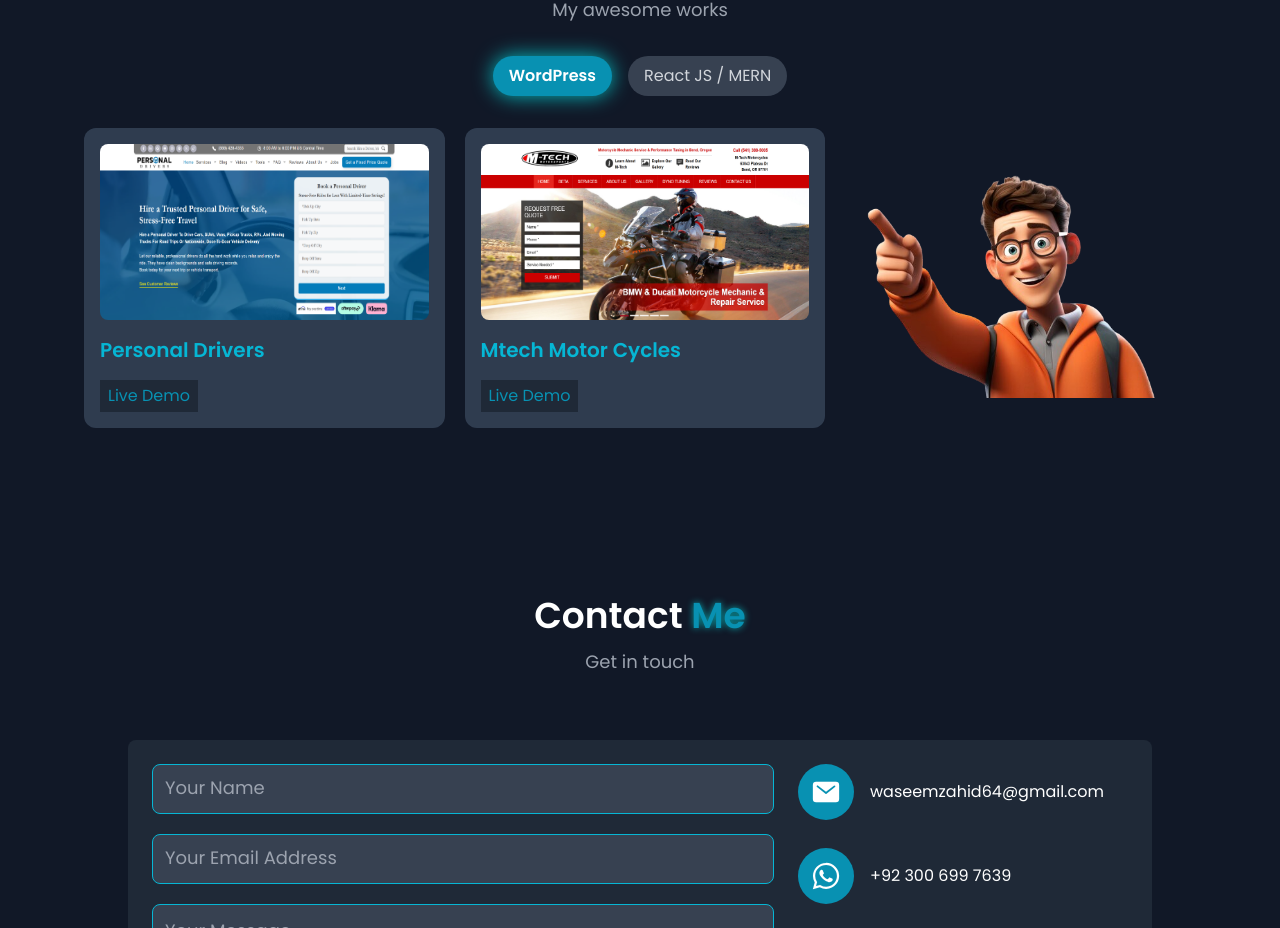
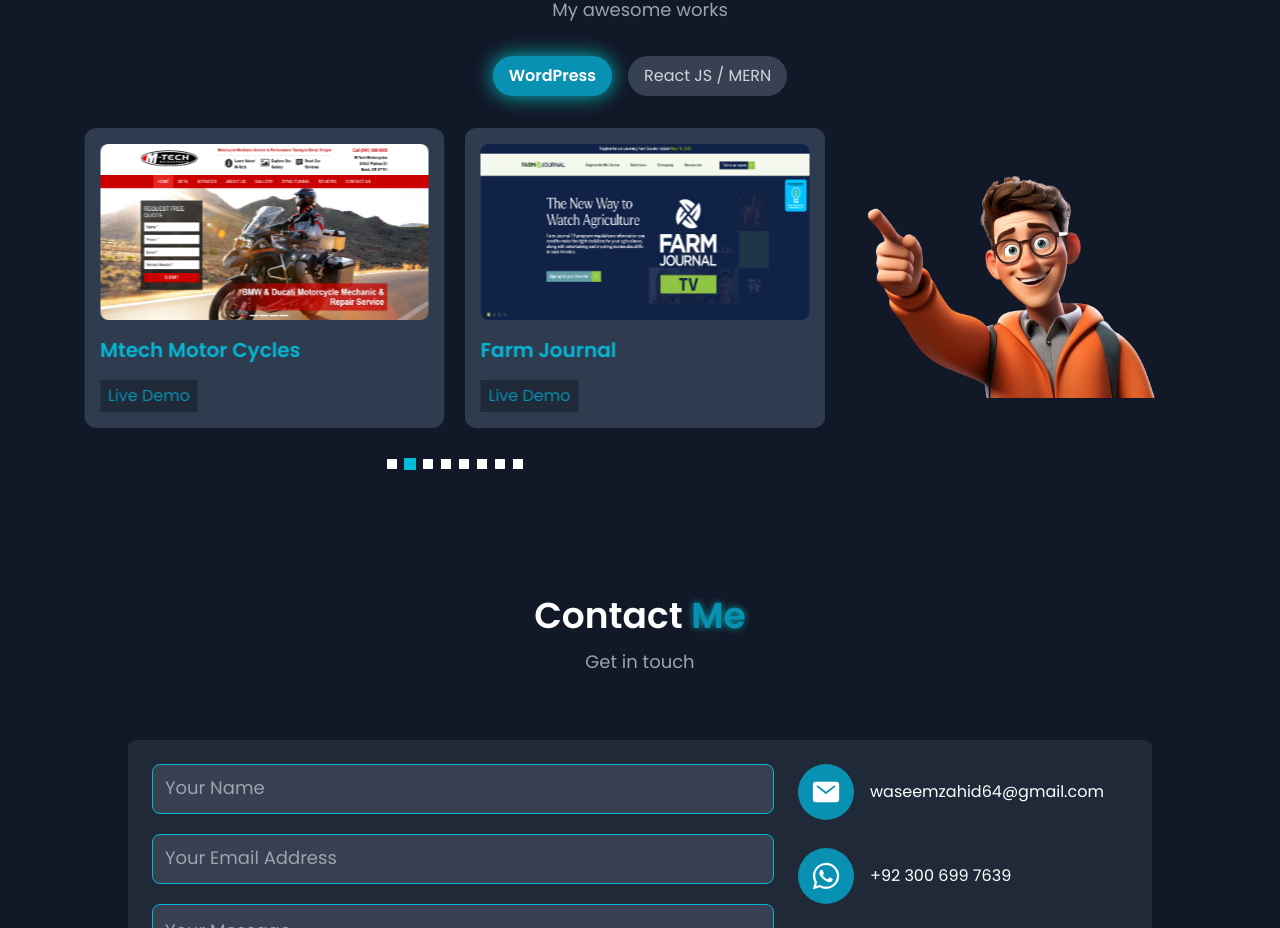
Before and after one commit to waseemzahid/portfoliolatest, a React (Vite) app: page / in a window 1280 px wide. Shown: the part 3180-4108 px from the top of the page. Built offline with nearby package versions, Linux system fonts and the light colour scheme.

Commit message:
Update Project.jsx

```diff
--- a/src/components/Project.jsx
+++ b/src/components/Project.jsx
@@ -33,6 +33,36 @@
       img: project9,
       name: "Mtech Motor Cycles",
       live_link: "https://www.mtechmotorcycles.com/",
+    },
+    {
+      img: project10,
+      name: "Farm Journal",
+      live_link: "https://www.farmjournal.com/",
+    },
+    {
+      img: project11,
+      name: "Halal Gelatin",
+      live_link: "https://halalgelatin.com/",
+    },
+    {
+      img: project12,
+      name: "Eezy Outsource",
+      live_link: "https://eezyoutsource.com/",
+    },
+    {
+      img: project13,
+      name: "Pawsome Suites of America",
+      live_link: "https://www.pawsomesuitesofamerica.com/",
+    },
+    {
+      img: project14,
+      name: "Sadiq Gelatin",
+      live_link: "https://sadiqgelatin.com/",
+    },
+    {
+      img: project15,
+      name: "Itechx Co Uk",
+      live_link: "https://itechx.co.uk/",
     },
   ];
 
```
